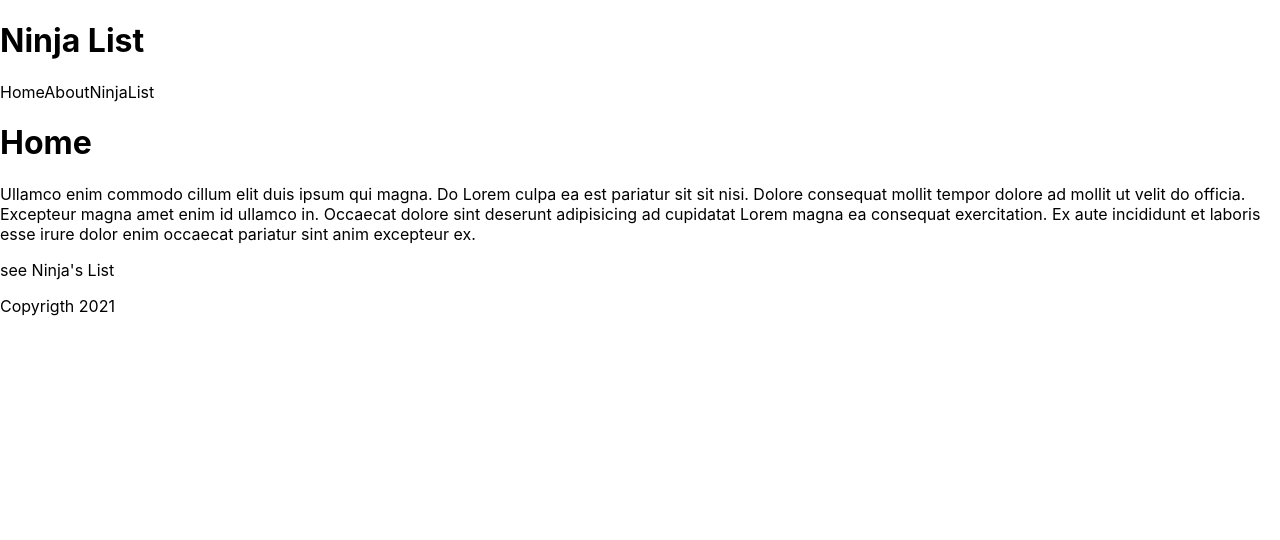
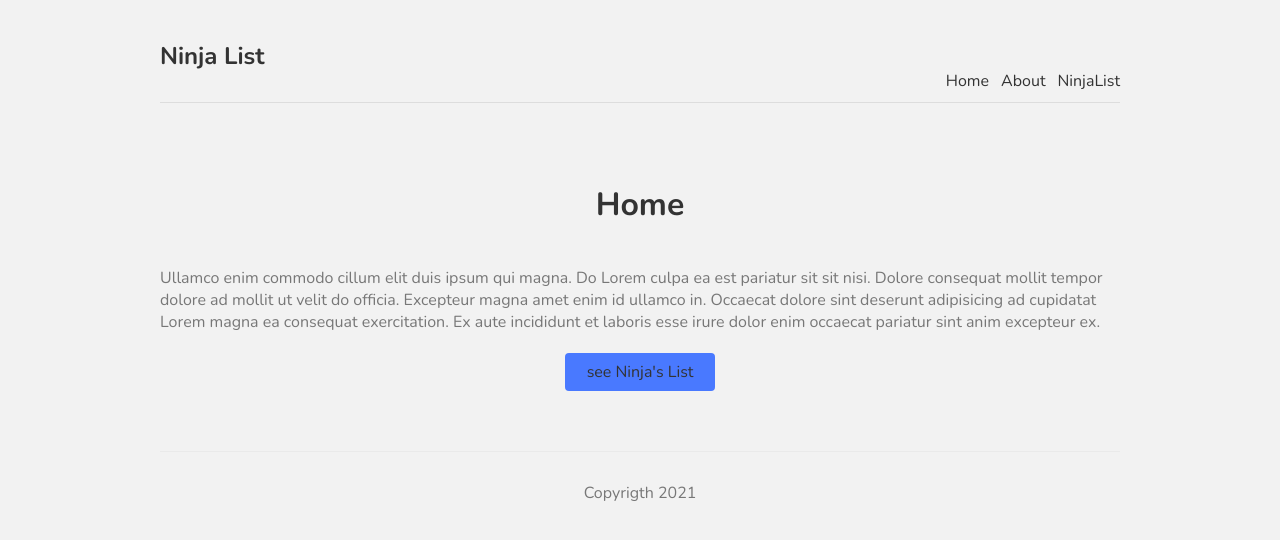
Before and after one commit to dutta-pratik/nexjs-basic, a Next.js app: page / in a window 1280 px wide. Shown: the top 540 px of the page. Built offline with nearby package versions, Linux system fonts and the light colour scheme.

Commit message:
add styles

```diff
--- a/components/Footer.js
+++ b/components/Footer.js
@@ -1,5 +1,5 @@
 const Footer = () => {
-    return ( <>Copyrigth 2021</> );
+    return ( <footer>Copyrigth 2021</footer> );
 }
 
 export default Footer;
--- a/components/Layout.js
+++ b/components/Layout.js
@@ -2,10 +2,10 @@ import Footer from "./Footer";
 import Navbar from "./Navbar";
 
 const Layout = ({children}) => {
-    return ( <><Navbar/>
+    return ( <div className='content'><Navbar/>
     {children}
     <Footer/>
-    </>);
+    </div>);
 }
 
 export default Layout;
--- a/components/Navbar.js
+++ b/components/Navbar.js
@@ -1,8 +1,9 @@
 import Link from "next/link"
 
 const Navbar = () => {
-    return ( <>
-    <h1>Ninja List</h1>
+    return ( <nav>
+        <div className="logo">
+    <h1>Ninja List</h1></div>
     <Link href="/"><a>
         Home
     </a></Link>
@@ -12,7 +13,7 @@ const Navbar = () => {
     <Link href="/ninjas"><a>
         NinjaList
     </a></Link>
-    </> );
+    </nav> );
 }
 
 export default Navbar;
--- a/pages/index.js
+++ b/pages/index.js
@@ -9,10 +9,10 @@ export default function Home() {
   return (
     <div>
 
-      <h1>Home</h1>
-      <p>Ullamco enim commodo cillum elit duis ipsum qui magna. Do Lorem culpa ea est pariatur sit sit nisi. Dolore consequat mollit tempor dolore ad mollit ut velit do officia. Excepteur magna amet enim id ullamco in. Occaecat dolore sint deserunt adipisicing ad cupidatat Lorem magna ea consequat exercitation. Ex aute incididunt et laboris esse irure dolor enim occaecat pariatur sint anim excepteur ex.
+      <h1 className={styles.title}>Home</h1>
+      <p className={styles.text}>Ullamco enim commodo cillum elit duis ipsum qui magna. Do Lorem culpa ea est pariatur sit sit nisi. Dolore consequat mollit tempor dolore ad mollit ut velit do officia. Excepteur magna amet enim id ullamco in. Occaecat dolore sint deserunt adipisicing ad cupidatat Lorem magna ea consequat exercitation. Ex aute incididunt et laboris esse irure dolor enim occaecat pariatur sint anim excepteur ex.
       </p>
-      <p>
+      <p className={styles.btn}>
         <Link href="/ninjas">see Ninja's List</Link>
       </p>
 
--- a/styles/Home.module.css
+++ b/styles/Home.module.css
@@ -1,121 +1,18 @@
-.container {
-  min-height: 100vh;
-  padding: 0 0.5rem;
-  display: flex;
-  flex-direction: column;
-  justify-content: center;
-  align-items: center;
-  height: 100vh;
-}
-
-.main {
-  padding: 5rem 0;
-  flex: 1;
-  display: flex;
-  flex-direction: column;
-  justify-content: center;
-  align-items: center;
-}
-
-.footer {
-  width: 100%;
-  height: 100px;
-  border-top: 1px solid #eaeaea;
-  display: flex;
-  justify-content: center;
-  align-items: center;
-}
-
-.footer a {
-  display: flex;
-  justify-content: center;
-  align-items: center;
-  flex-grow: 1;
-}
-
-.title a {
-  color: #0070f3;
-  text-decoration: none;
-}
-
-.title a:hover,
-.title a:focus,
-.title a:active {
-  text-decoration: underline;
-}
-
 .title {
-  margin: 0;
-  line-height: 1.15;
-  font-size: 4rem;
-}
-
-.title,
-.description {
+  color: #333;
+  padding-bottom: 20px;
   text-align: center;
 }
-
-.description {
-  line-height: 1.5;
-  font-size: 1.5rem;
+.text {
+  color: #777;
 }
-
-.code {
-  background: #fafafa;
-  border-radius: 5px;
-  padding: 0.75rem;
-  font-size: 1.1rem;
-  font-family: Menlo, Monaco, Lucida Console, Liberation Mono, DejaVu Sans Mono,
-    Bitstream Vera Sans Mono, Courier New, monospace;
+.btn {
+  display: block;
+  width: 150px;
+  padding: 8px 0;
+  margin: 20px auto;
+  background: #4979ff;
+  border-radius: 4px;
+  color: white;
+  text-align: center;
 }
-
-.grid {
-  display: flex;
-  align-items: center;
-  justify-content: center;
-  flex-wrap: wrap;
-  max-width: 800px;
-  margin-top: 3rem;
-}
-
-.card {
-  margin: 1rem;
-  padding: 1.5rem;
-  text-align: left;
-  color: inherit;
-  text-decoration: none;
-  border: 1px solid #eaeaea;
-  border-radius: 10px;
-  transition: color 0.15s ease, border-color 0.15s ease;
-  width: 45%;
-}
-
-.card:hover,
-.card:focus,
-.card:active {
-  color: #0070f3;
-  border-color: #0070f3;
-}
-
-.card h2 {
-  margin: 0 0 1rem 0;
-  font-size: 1.5rem;
-}
-
-.card p {
-  margin: 0;
-  font-size: 1.25rem;
-  line-height: 1.5;
-}
-
-.logo {
-  height: 1em;
-  margin-left: 0.5rem;
-}
-
-@media (max-width: 600px) {
-  .grid {
-    width: 100%;
-    flex-direction: column;
-  }
-}
--- a/styles/globals.css
+++ b/styles/globals.css
@@ -1,16 +1,37 @@
-html,
+@import url('https://fonts.googleapis.com/css2?family=Nunito:wght@300;400;600;700&display=swap');
+
 body {
-  padding: 0;
-  margin: 0;
-  font-family: -apple-system, BlinkMacSystemFont, Segoe UI, Roboto, Oxygen,
-    Ubuntu, Cantarell, Fira Sans, Droid Sans, Helvetica Neue, sans-serif;
+  background: #f2f2f2;
+  color: #333;
+  font-family: "Nunito";
 }
-
 a {
-  color: inherit;
+  color: #333;
   text-decoration: none;
 }
-
-* {
-  box-sizing: border-box;
+.content {
+  max-width: 960px;
+  margin: 0 auto;
 }
+nav {
+  margin: 10px auto 80px;
+  padding: 10px 0;
+  display: flex;
+  justify-content: flex-end;
+  align-items: flex-end;
+  border-bottom: 1px solid #ddd;
+}
+nav a {
+  margin-left: 12px;
+}
+nav .logo {
+  margin-right: auto;
+}
+footer {
+  display: block;
+  text-align: center;
+  padding: 30px 0;
+  margin-top: 60px;
+  color: #777;
+  border-top: 1px solid #eaeaea;
+}
```
